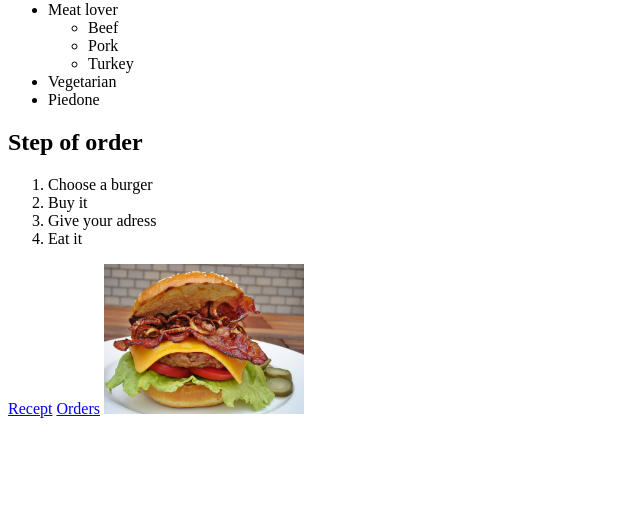
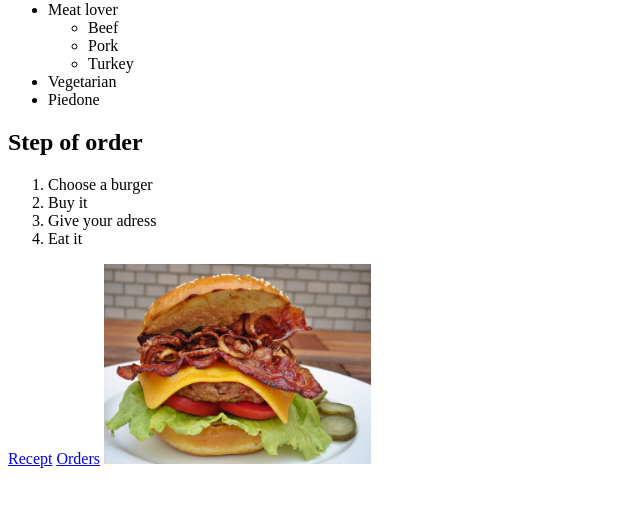
Before and after one commit to louisbonaparte/louisbonaparte.github.io, a plain HTML site: page index.html in a window 1280 px wide. Shown: the part 167-674 px from the top of the page, without its empty margins (0-640 px from the left). Drawn offline with Linux system fonts and the light colour scheme.

Commit message:
Last modified.

```diff
--- a/index.html
+++ b/index.html
@@ -46,7 +46,7 @@
 
     <a href="https://www.nosalty.hu/recept/duplasajtos-vegan-burger">Recept</a>
     <a href="/pages/orders.html">Orders</a>
-    <a target="blank" href="https://www.nosalty.hu/recept/duplasajtos-vegan-burger"><img width="200" length="200"
+    <a target="blank" href="https://www.nosalty.hu/recept/duplasajtos-vegan-burger"><img height="200" length="200"
             src="img/burger.jpg" alt="tasty burger">
 </body>
 
```
